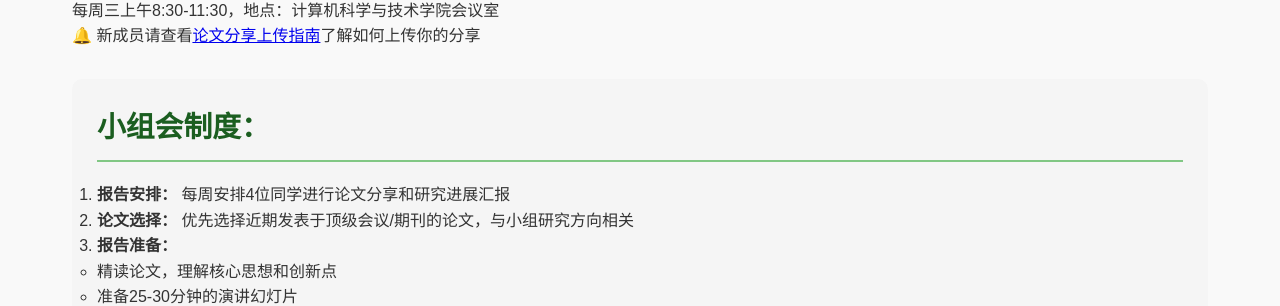
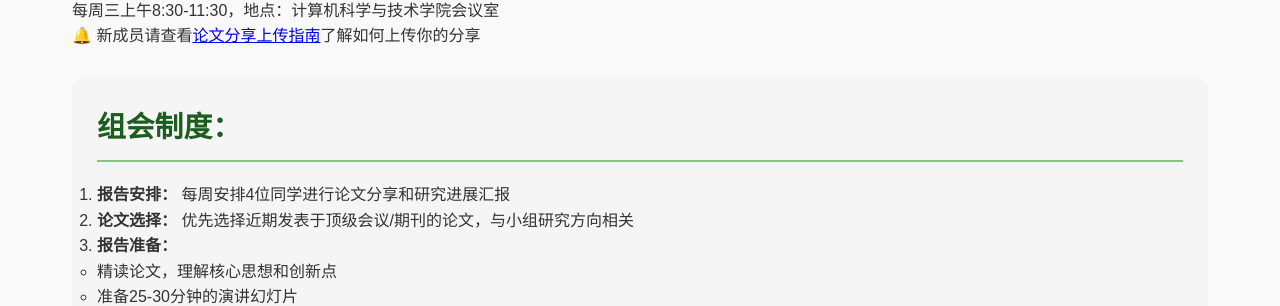
Before and after one commit to yykoyishi/ahu-vrvision-seminar, a Jekyll site: the page built from index.md, in a window 1280 px wide. Shown: the part 363-669 px from the top of the page. Built offline with Jekyll 4.4.1, drawn with Linux system fonts in a browser that asks for light colours.

Commit message:
feat: init project

```diff
--- a/index.md
+++ b/index.md
@@ -13,7 +13,7 @@ title: 首页
 > 🔔 新成员请查看[论文分享上传指南]({{ site.baseurl }}/docs/upload-guide)了解如何上传你的分享
 
 <div class="meeting-rules" style="background: #F5F5F5; padding: 25px; border-radius: 10px; margin: 30px 0;">
-  <h2 style="color: #1B5E20; border-bottom: 2px solid #81C784; padding-bottom: 10px; margin-bottom: 20px;">小组会制度：</h2>
+  <h2 style="color: #1B5E20; border-bottom: 2px solid #81C784; padding-bottom: 10px; margin-bottom: 20px;">组会制度：</h2>
   <ol>
     <li><strong>报告安排：</strong> 每周安排4位同学进行论文分享和研究进展汇报</li>
     <li><strong>论文选择：</strong> 优先选择近期发表于顶级会议/期刊的论文，与小组研究方向相关</li>
```
